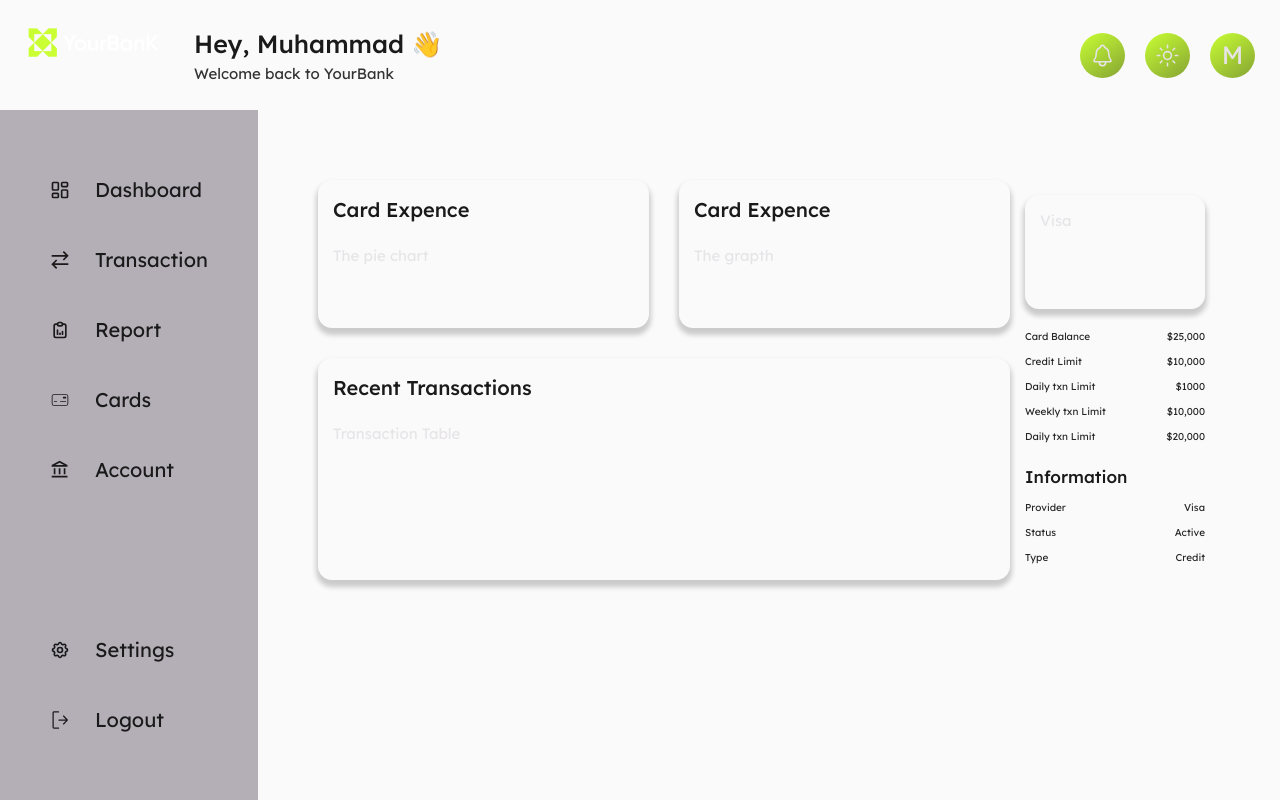
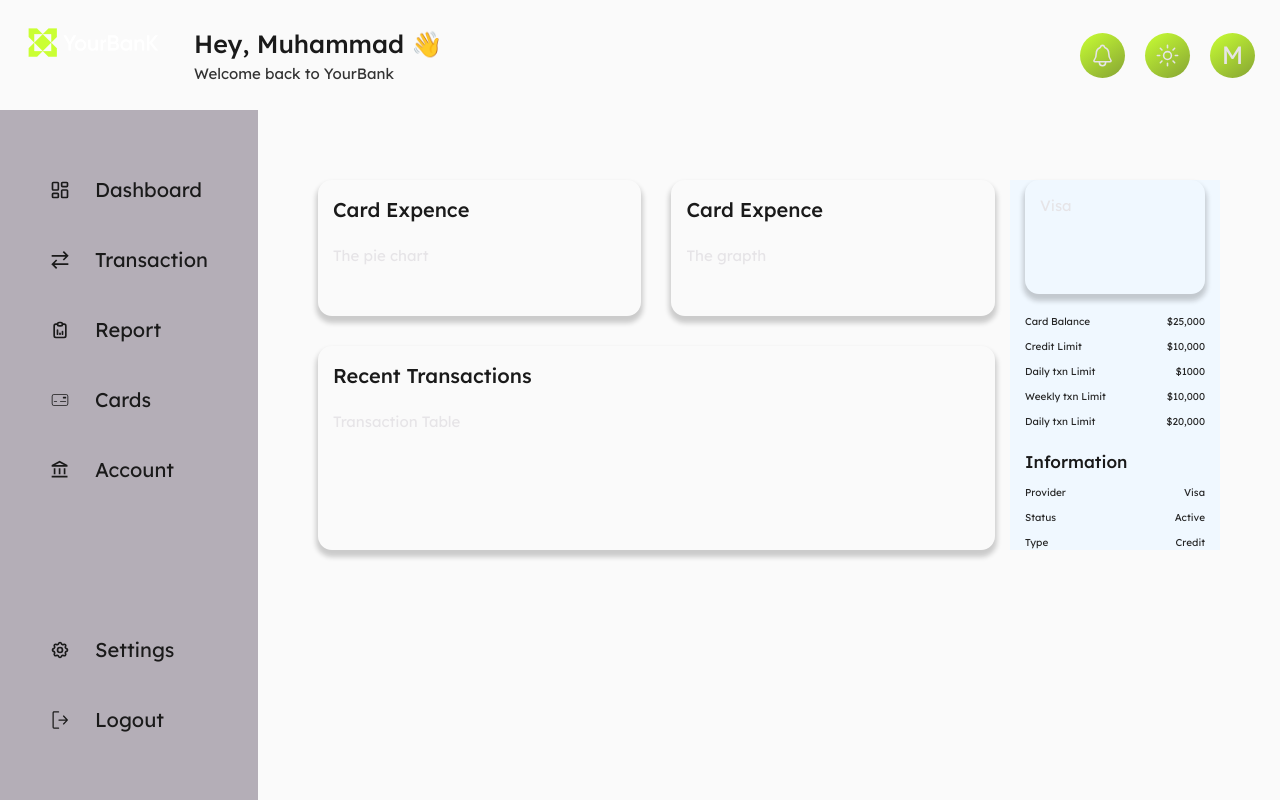
Before and after one commit to Muhammad0320/bank--f, a Next.js app: page /cards in a window 1280 px wide. Built offline with nearby package versions, Linux system fonts and the light colour scheme.

Commit message:
chore:  update style ts

```diff
--- a/src/app/(content)/cards/style.ts
+++ b/src/app/(content)/cards/style.ts
@@ -9,10 +9,14 @@ export const CardComponentWrapper = styled(MainContainer)`
   display: grid;
 
   grid-template-columns: 1fr auto;
+
+  gap: ${() => ClampComponent(900, 1250, 1, 1.5)};
 `;
 
 export const CardContainer = styled(FlexContainer)`
-  padding: ${() => ClampComponent(900, 1250, 1, 1.5)};
+  padding-inline: ${() => ClampComponent(900, 1250, 1, 1.5)};
+
+  background-color: aliceblue;
 `;
 
 export const CardOverviewContainer = styled.section`
--- a/styles/globalStyles.ts
+++ b/styles/globalStyles.ts
@@ -58,7 +58,7 @@ inherits: false;
     --color-white: #fff ;
     --color-white-1: #fafafa;
     --color-white-2: #f1f1f1 ;
-    --color-white-3: rgba(255, 255, 255, .4);
+    --color-white-3: rgba(255, 255, 255, .3);
 
     --color-gradient-dark: linear-gradient(145deg, rgba(0, 0, 0, 0), rgba(0, 0, 0, .25));
     --color-gradient-dark-muted: linear-gradient(145deg, rgba(0, 0, 0, 0), rgba(0, 0, 0, .10));
```
